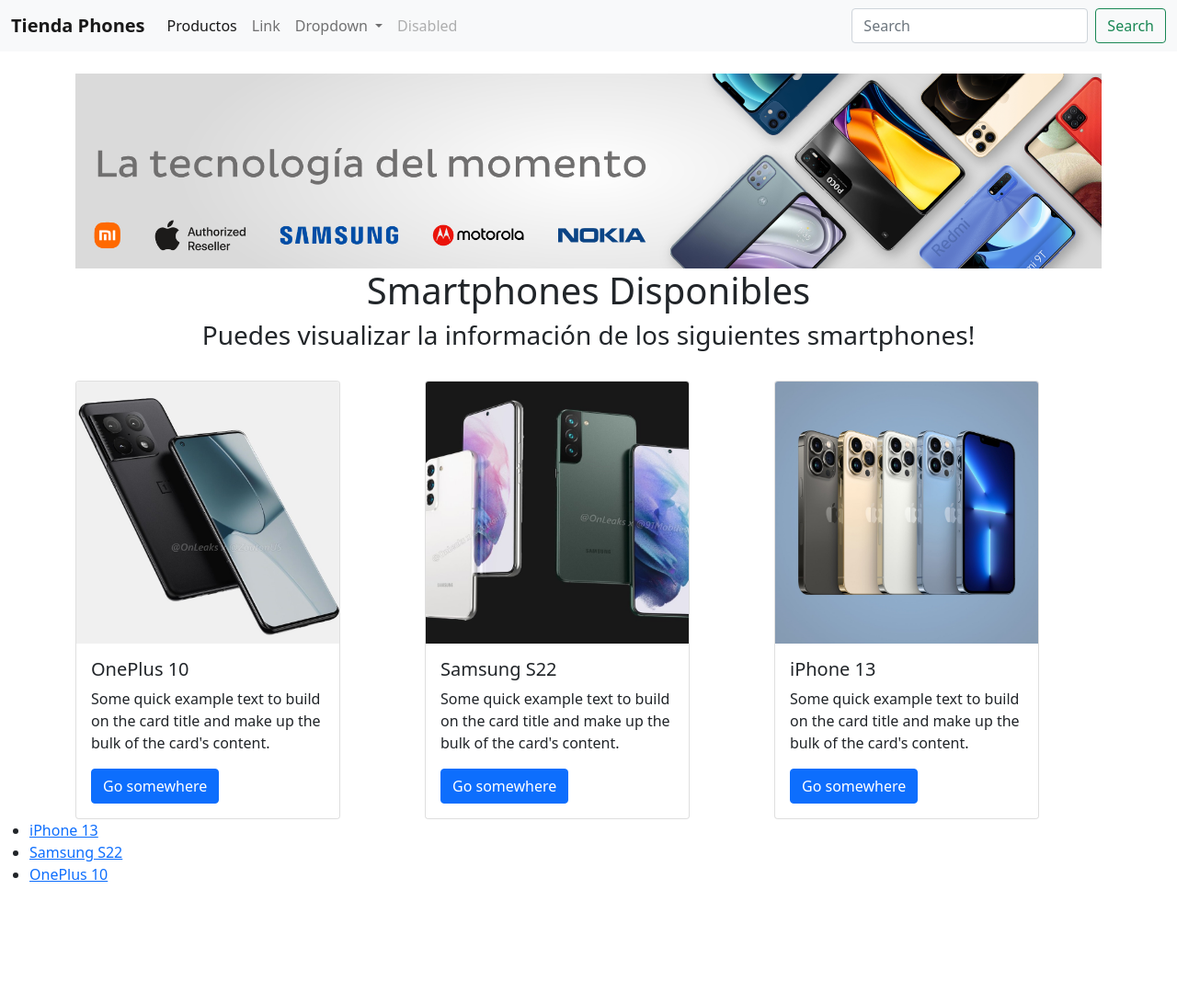
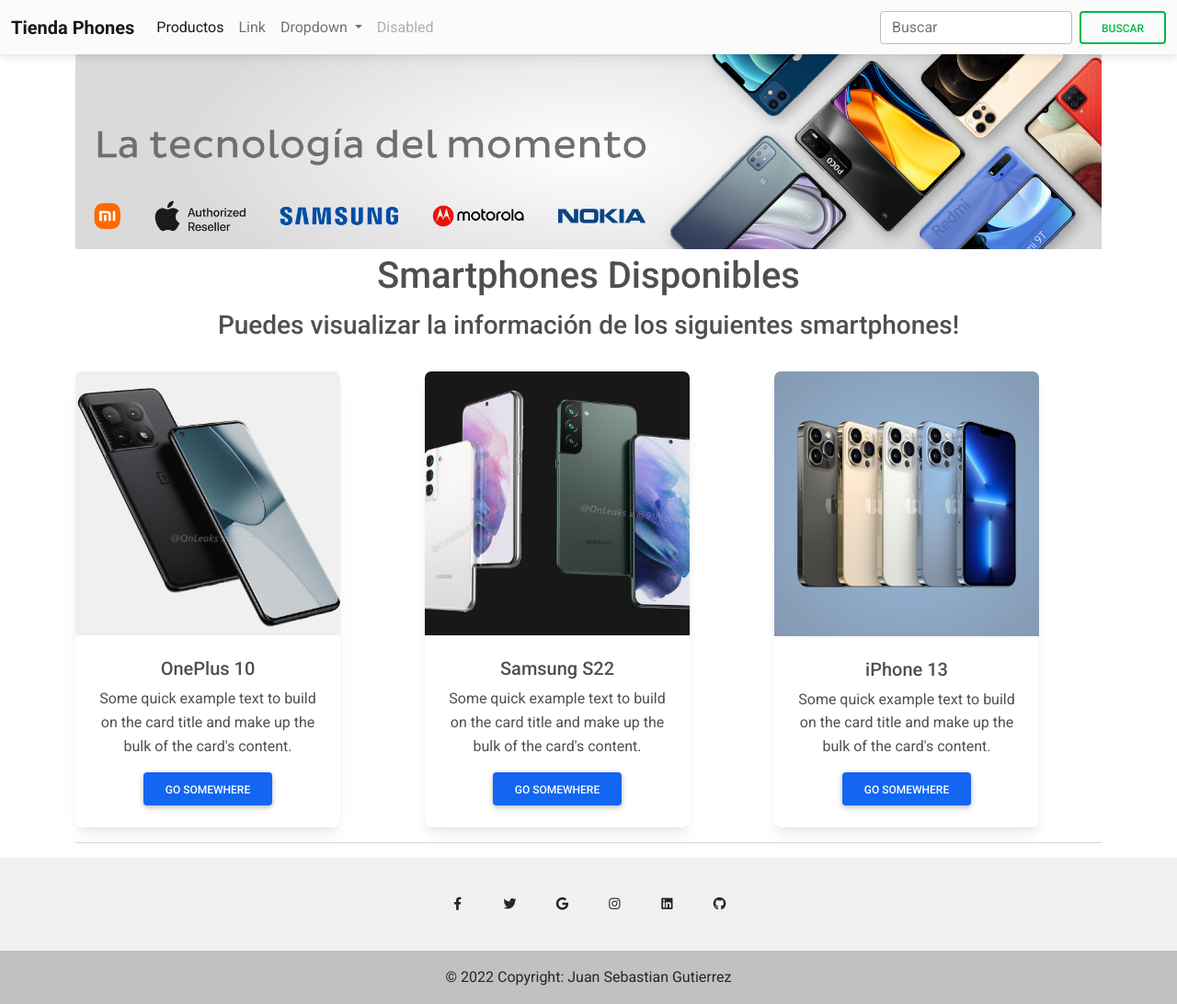
Before and after one commit to jsebastiang93/pry-inicial, a plain HTML site: page index.html in a window 1280 px wide. Shown: the whole page at 92% size. Before the commit the page ends 979 px from the top, so only its background shows below. Drawn offline with nearby package versions, Linux system fonts and the light colour scheme.

Commit message:
actualizacion index.html footer

```diff
--- a/index.html
+++ b/index.html
@@ -6,7 +6,21 @@
 	</meta>
 	<link href="https://cdn.jsdelivr.net/npm/bootstrap@5.0.2/dist/css/bootstrap.min.css" rel="stylesheet"
 		integrity="sha384-EVSTQN3/azprG1Anm3QDgpJLIm9Nao0Yz1ztcQTwFspd3yD65VohhpuuCOmLASjC" crossorigin="anonymous">
+
+
+
+
+	<!-- Font Awesome -->
+	<link href="https://cdnjs.cloudflare.com/ajax/libs/font-awesome/6.0.0/css/all.min.css" rel="stylesheet" />
+	<!-- Google Fonts -->
+	<link href="https://fonts.googleapis.com/css?family=Roboto:300,400,500,700&display=swap" rel="stylesheet" />
+	<!-- MDB -->
+	<link href="https://cdnjs.cloudflare.com/ajax/libs/mdb-ui-kit/3.11.0/mdb.min.css" rel="stylesheet" />
+
 	<title>Tienda Phones</title>
+
+
+
 </head>
 
 <body>
@@ -46,53 +60,56 @@
 					</li>
 				</ul>
 				<form class="d-flex">
-						<input class="form-control me-2" type="search" placeholder="Search" aria-label="Search">
-						<button class="btn btn-outline-success" type="submit">Search</button>
+					<input class="form-control me-2" type="search" placeholder="Buscar" aria-label="Search">
+					<button class="btn btn-outline-success" type="submit">Buscar</button>
 				</form>
 			</div>
 		</div>
 	</nav>
 
-		<div class="container">
-			<center>
+	<div class="container text-center">
+			<img src="Fuentes/BANNERCELULARES.png" class="img-fluid" alt="...">
 			<br>
-				<img src="Fuentes/BANNERCELULARES.png" class="img-fluid" alt="...">
-				<h1>Smartphones Disponibles</h1>
+			<h1 style="padding: 5px;">Smartphones Disponibles</h1>
 			<h3>Puedes visualizar la información de los siguientes smartphones!</h3>
 			<br>
-			</center>
+
+
 	</div>
 	<div class="container">
 		<div class="row">
-				<div class="col order-last">
+			<div class="col order-last text-center">
 
 				<div class="card" style="width: 18rem;">
 					<img src="Fuentes/iPhone-13v.jpg" class="card-img-top" alt="...">
 					<div class="card-body">
 						<h5 class="card-title">iPhone 13</h5>
-						  <p class="card-text">Some quick example text to build on the card title and make up the bulk of the card's content.</p>
+						<p class="card-text">Some quick example text to build on the card title and make up the bulk of
+							the card's content.</p>
 						<a href="#" class="btn btn-primary">Go somewhere</a>
 					</div>
 				</div>
 			</div>
-				<div class="col">
+			<div class="col text-center">
 
 				<div class="card" style="width: 18rem;">
 					<img src="Fuentes/Samsung-S22v.jpg" class="card-img-top" alt="...">
 					<div class="card-body">
 						<h5 class="card-title">Samsung S22</h5>
-						  <p class="card-text">Some quick example text to build on the card title and make up the bulk of the card's content.</p>
+						<p class="card-text">Some quick example text to build on the card title and make up the bulk of
+							the card's content.</p>
 						<a href="#" class="btn btn-primary">Go somewhere</a>
 					</div>
 				</div>
 			</div>
-				<div class="col order-first">
+			<div class="col order-first text-center">
 
 				<div class="card" style="width: 18rem;">
 					<img src="Fuentes/oneplus-10v.jpg" class="card-img-top" alt="...">
 					<div class="card-body">
 						<h5 class="card-title">OnePlus 10</h5>
-						  <p class="card-text">Some quick example text to build on the card title and make up the bulk of the card's content.</p>
+						<p class="card-text">Some quick example text to build on the card title and make up the bulk of
+							the card's content.</p>
 						<a href="#" class="btn btn-primary">Go somewhere</a>
 					</div>
 				</div>
@@ -100,12 +117,48 @@
 		</div>
 	</div>
 
-		<ul>
+	<div class="container">
+		<hr>
+	</div>
+	<footer class="text-center text-white" style="background-color: #f1f1f1;">
+		<!-- Grid container -->
+		<div class="container pt-4">
+			<!-- Section: Social media -->
+			<section class="mb-4">
+				<!-- Facebook -->
+				<a class="btn btn-link btn-floating btn-lg text-dark m-1" href="#!" role="button"
+					data-mdb-ripple-color="dark"><i class="fab fa-facebook-f"></i></a>
 
-			<li><a href="iphone13.html">iPhone 13</a></li>
-			<li><a href="samsungs22.html">Samsung S22</a></li>
-			<li><a href="oneplus10.html">OnePlus 10</a></li>
-		</ul>
+				<!-- Twitter -->
+				<a class="btn btn-link btn-floating btn-lg text-dark m-1" href="#!" role="button"
+					data-mdb-ripple-color="dark"><i class="fab fa-twitter"></i></a>
+
+				<!-- Google -->
+				<a class="btn btn-link btn-floating btn-lg text-dark m-1" href="#!" role="button"
+					data-mdb-ripple-color="dark"><i class="fab fa-google"></i></a>
+
+				<!-- Instagram -->
+				<a class="btn btn-link btn-floating btn-lg text-dark m-1" href="#!" role="button"
+					data-mdb-ripple-color="dark"><i class="fab fa-instagram"></i></a>
+
+				<!-- Linkedin -->
+				<a class="btn btn-link btn-floating btn-lg text-dark m-1" href="#!" role="button"
+					data-mdb-ripple-color="dark"><i class="fab fa-linkedin"></i></a>
+				<!-- Github -->
+				<a class="btn btn-link btn-floating btn-lg text-dark m-1" href="#!" role="button"
+					data-mdb-ripple-color="dark"><i class="fab fa-github"></i></a>
+			</section>
+			<!-- Section: Social media -->
+		</div>
+		<!-- Grid container -->
+
+		<!-- Copyright -->
+		<div class="text-center text-dark p-3" style="background-color: rgba(0, 0, 0, 0.2);">
+			© 2022 Copyright:
+			<a class="text-dark" href="https://mdbootstrap.com/">Juan Sebastian Gutierrez</a>
+		</div>
+		<!-- Copyright -->
+	</footer>
 </body>
 
 </html>
```
Lines whose indentation alone changed are shown as unchanged.
